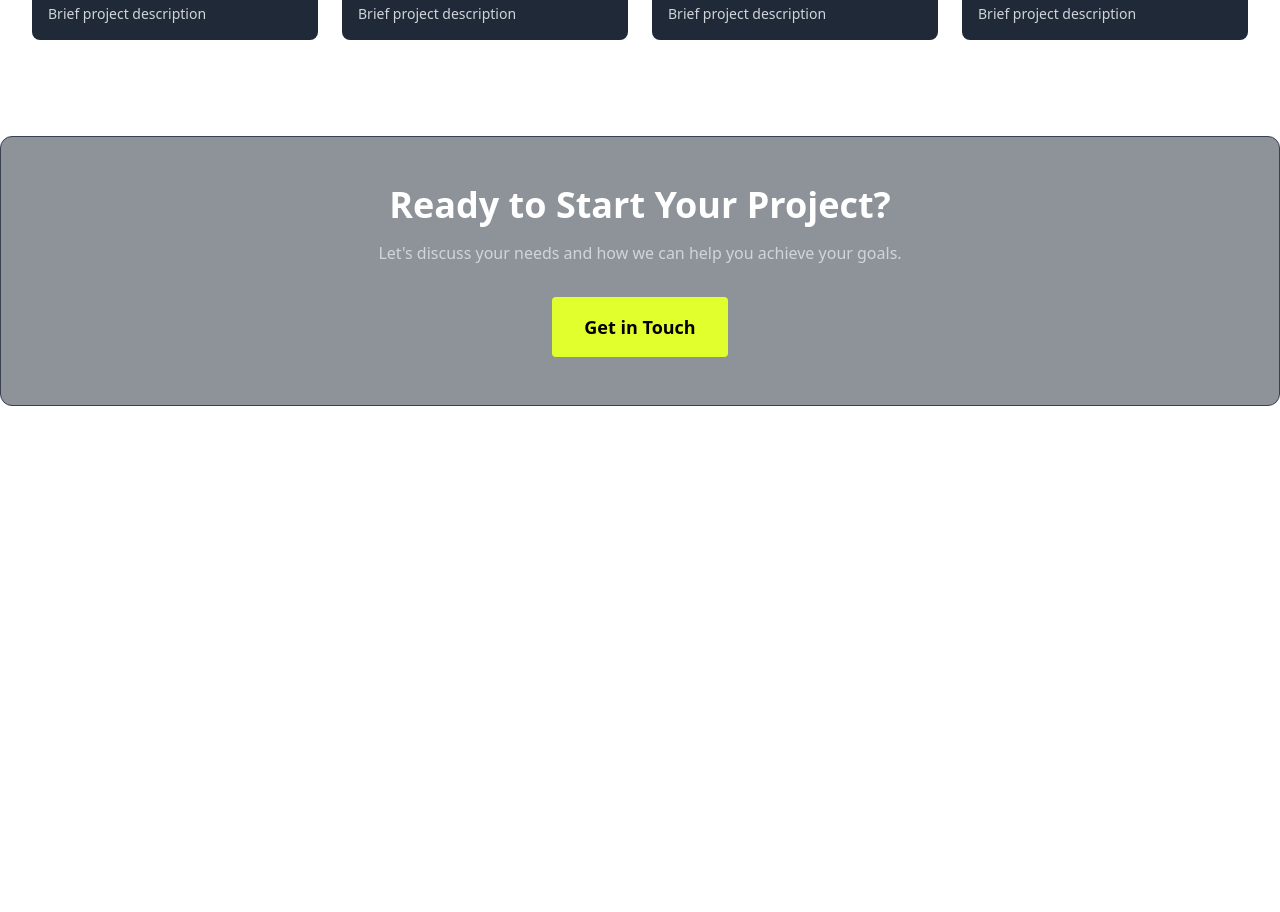
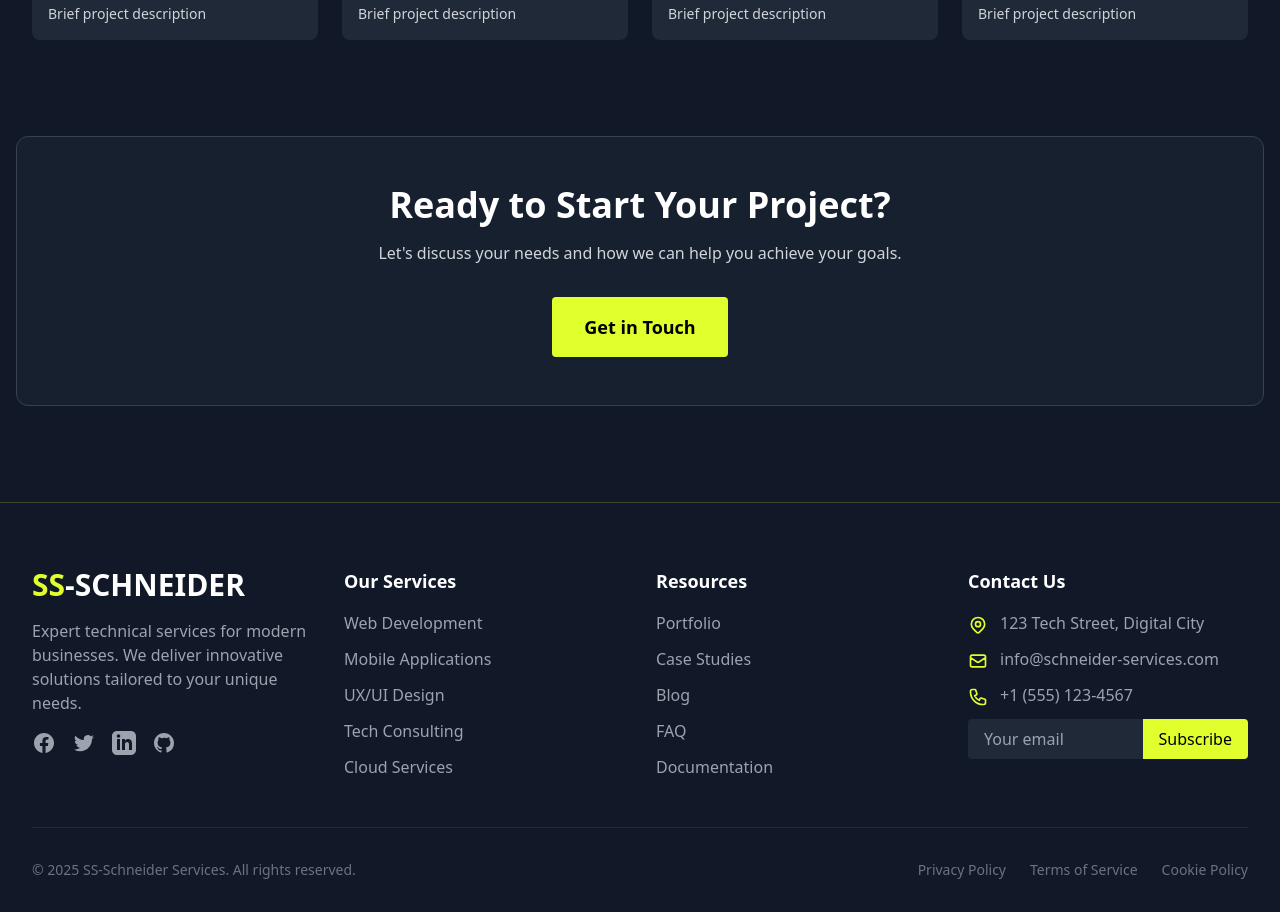
Before and after one commit to Seriousfighter/SS-SchneiderSolutions, a Nuxt app: page / in a window 1280 px wide. Shown: the part 1722-2634 px from the top of the page. Before the commit the page ends 2128 px from the top, so only its background shows below. Built offline with nearby package versions, Linux system fonts and the light colour scheme.

Commit message:
index footer y header

```diff
--- a/components/cta.vue
+++ b/components/cta.vue
@@ -1,5 +1,5 @@
 <template>
-  <div class="my-24 p-12 bg-gray-800/50 rounded-xl border border-gray-700">
+  <div class="mx-4 my-24 p-12 bg-gray-800/50 rounded-xl border border-gray-700">
     <div class="text-center">
       <h2 class="text-3xl md:text-4xl font-bold text-white mb-4">Ready to Start Your Project?</h2>
       <p class="text-gray-300 max-w-2xl mx-auto mb-8">Let's discuss your needs and how we can help you achieve your goals.</p>
--- a/components/footerlayout.vue
+++ b/components/footerlayout.vue
@@ -1,13 +1,142 @@
 <template>
-  <div>
-    <h1>footer</h1>
-  </div>
+  <footer class="bg-gray-900 border-t border-[#E1FF2D]/20 pt-16 pb-8">
+    <div class="max-w-7xl mx-auto px-4 md:px-8">
+      <!-- Footer Grid -->
+      <div class="grid grid-cols-1 md:grid-cols-2 lg:grid-cols-4 gap-8 mb-12">
+        <!-- Column 1: Logo and Info -->
+        <div>
+          <div class="mb-4">
+            <h2 class="text-3xl font-bold">
+              <span class="text-[#E1FF2D]">SS</span>
+              <span class="text-white">-SCHNEIDER</span>
+            </h2>
+          </div>
+          <p class="text-gray-400 mb-4">
+            Expert technical services for modern businesses. We deliver innovative solutions tailored to your unique needs.
+          </p>
+          <div class="flex space-x-4">
+            <a href="#" aria-label="Facebook" class="text-gray-400 hover:text-[#E1FF2D] transition-colors">
+              <svg class="w-6 h-6" fill="currentColor" viewBox="0 0 24 24" aria-hidden="true">
+                <path fill-rule="evenodd" d="M22 12c0-5.523-4.477-10-10-10S2 6.477 2 12c0 4.991 3.657 9.128 8.438 9.878v-6.987h-2.54V12h2.54V9.797c0-2.506 1.492-3.89 3.777-3.89 1.094 0 2.238.195 2.238.195v2.46h-1.26c-1.243 0-1.63.771-1.63 1.562V12h2.773l-.443 2.89h-2.33v6.988C18.343 21.128 22 16.991 22 12z" clip-rule="evenodd" />
+              </svg>
+            </a>
+            <a href="#" aria-label="Twitter" class="text-gray-400 hover:text-[#E1FF2D] transition-colors">
+              <svg class="w-6 h-6" fill="currentColor" viewBox="0 0 24 24" aria-hidden="true">
+                <path d="M8.29 20.251c7.547 0 11.675-6.253 11.675-11.675 0-.178 0-.355-.012-.53A8.348 8.348 0 0022 5.92a8.19 8.19 0 01-2.357.646 4.118 4.118 0 001.804-2.27 8.224 8.224 0 01-2.605.996 4.107 4.107 0 00-6.993 3.743 11.65 11.65 0 01-8.457-4.287 4.106 4.106 0 001.27 5.477A4.072 4.072 0 012.8 9.713v.052a4.105 4.105 0 003.292 4.022 4.095 4.095 0 01-1.853.07 4.108 4.108 0 003.834 2.85A8.233 8.233 0 012 18.407a11.616 11.616 0 006.29 1.84" />
+              </svg>
+            </a>
+            <a href="#" aria-label="LinkedIn" class="text-gray-400 hover:text-[#E1FF2D] transition-colors">
+              <svg class="w-6 h-6" fill="currentColor" viewBox="0 0 24 24" aria-hidden="true">
+                <path fill-rule="evenodd" d="M19 0h-14c-2.761 0-5 2.239-5 5v14c0 2.761 2.239 5 5 5h14c2.762 0 5-2.239 5-5v-14c0-2.761-2.238-5-5-5zm-11 19h-3v-11h3v11zm-1.5-12.268c-.966 0-1.75-.79-1.75-1.764s.784-1.764 1.75-1.764 1.75.79 1.75 1.764-.783 1.764-1.75 1.764zm13.5 12.268h-3v-5.604c0-3.368-4-3.113-4 0v5.604h-3v-11h3v1.765c1.396-2.586 7-2.777 7 2.476v6.759z" clip-rule="evenodd" />
+              </svg>
+            </a>
+            <a href="#" aria-label="GitHub" class="text-gray-400 hover:text-[#E1FF2D] transition-colors">
+              <svg class="w-6 h-6" fill="currentColor" viewBox="0 0 24 24" aria-hidden="true">
+                <path fill-rule="evenodd" d="M12 2C6.477 2 2 6.484 2 12.017c0 4.425 2.865 8.18 6.839 9.504.5.092.682-.217.682-.483 0-.237-.008-.868-.013-1.703-2.782.605-3.369-1.343-3.369-1.343-.454-1.158-1.11-1.466-1.11-1.466-.908-.62.069-.608.069-.608 1.003.07 1.531 1.032 1.531 1.032.892 1.53 2.341 1.088 2.91.832.092-.647.35-1.088.636-1.338-2.22-.253-4.555-1.113-4.555-4.951 0-1.093.39-1.988 1.029-2.688-.103-.253-.446-1.272.098-2.65 0 0 .84-.27 2.75 1.026A9.564 9.564 0 0112 6.844c.85.004 1.705.115 2.504.337 1.909-1.296 2.747-1.027 2.747-1.027.546 1.379.202 2.398.1 2.651.64.7 1.028 1.595 1.028 2.688 0 3.848-2.339 4.695-4.566 4.943.359.309.678.92.678 1.855 0 1.338-.012 2.419-.012 2.747 0 .268.18.58.688.482A10.019 10.019 0 0022 12.017C22 6.484 17.522 2 12 2z" clip-rule="evenodd" />
+              </svg>
+            </a>
+          </div>
+        </div>
+
+        <!-- Column 2: Services -->
+        <div>
+          <h3 class="text-white font-semibold text-lg mb-4">Our Services</h3>
+          <ul class="space-y-3">
+            <li>
+              <a href="#" class="text-gray-400 hover:text-[#E1FF2D] transition-colors">Web Development</a>
+            </li>
+            <li>
+              <a href="#" class="text-gray-400 hover:text-[#E1FF2D] transition-colors">Mobile Applications</a>
+            </li>
+            <li>
+              <a href="#" class="text-gray-400 hover:text-[#E1FF2D] transition-colors">UX/UI Design</a>
+            </li>
+            <li>
+              <a href="#" class="text-gray-400 hover:text-[#E1FF2D] transition-colors">Tech Consulting</a>
+            </li>
+            <li>
+              <a href="#" class="text-gray-400 hover:text-[#E1FF2D] transition-colors">Cloud Services</a>
+            </li>
+          </ul>
+        </div>
+
+        <!-- Column 3: Resources -->
+        <div>
+          <h3 class="text-white font-semibold text-lg mb-4">Resources</h3>
+          <ul class="space-y-3">
+            <li>
+              <a href="#" class="text-gray-400 hover:text-[#E1FF2D] transition-colors">Portfolio</a>
+            </li>
+            <li>
+              <a href="#" class="text-gray-400 hover:text-[#E1FF2D] transition-colors">Case Studies</a>
+            </li>
+            <li>
+              <a href="#" class="text-gray-400 hover:text-[#E1FF2D] transition-colors">Blog</a>
+            </li>
+            <li>
+              <a href="#" class="text-gray-400 hover:text-[#E1FF2D] transition-colors">FAQ</a>
+            </li>
+            <li>
+              <a href="#" class="text-gray-400 hover:text-[#E1FF2D] transition-colors">Documentation</a>
+            </li>
+          </ul>
+        </div>
+
+        <!-- Column 4: Contact -->
+        <div>
+          <h3 class="text-white font-semibold text-lg mb-4">Contact Us</h3>
+          <div class="space-y-3 text-gray-400">
+            <p class="flex items-start">
+              <svg class="w-5 h-5 text-[#E1FF2D] mr-3 mt-1 flex-shrink-0" fill="none" stroke="currentColor" viewBox="0 0 24 24" xmlns="http://www.w3.org/2000/svg">
+                <path stroke-linecap="round" stroke-linejoin="round" stroke-width="2" d="M17.657 16.657L13.414 20.9a1.998 1.998 0 01-2.827 0l-4.244-4.243a8 8 0 1111.314 0z"></path>
+                <path stroke-linecap="round" stroke-linejoin="round" stroke-width="2" d="M15 11a3 3 0 11-6 0 3 3 0 016 0z"></path>
+              </svg>
+              123 Tech Street, Digital City
+            </p>
+            <p class="flex items-start">
+              <svg class="w-5 h-5 text-[#E1FF2D] mr-3 mt-1 flex-shrink-0" fill="none" stroke="currentColor" viewBox="0 0 24 24" xmlns="http://www.w3.org/2000/svg">
+                <path stroke-linecap="round" stroke-linejoin="round" stroke-width="2" d="M3 8l7.89 5.26a2 2 0 002.22 0L21 8M5 19h14a2 2 0 002-2V7a2 2 0 00-2-2H5a2 2 0 00-2 2v10a2 2 0 002 2z"></path>
+              </svg>
+              info@schneider-services.com
+            </p>
+            <p class="flex items-start">
+              <svg class="w-5 h-5 text-[#E1FF2D] mr-3 mt-1 flex-shrink-0" fill="none" stroke="currentColor" viewBox="0 0 24 24" xmlns="http://www.w3.org/2000/svg">
+                <path stroke-linecap="round" stroke-linejoin="round" stroke-width="2" d="M3 5a2 2 0 012-2h3.28a1 1 0 01.948.684l1.498 4.493a1 1 0 01-.502 1.21l-2.257 1.13a11.042 11.042 0 005.516 5.516l1.13-2.257a1 1 0 011.21-.502l4.493 1.498a1 1 0 01.684.949V19a2 2 0 01-2 2h-1C9.716 21 3 14.284 3 6V5z"></path>
+              </svg>
+              +1 (555) 123-4567
+            </p>
+            <form class="mt-6">
+              <label for="email-subscription" class="sr-only">Email</label>
+              <div class="flex">
+                <input
+                  id="email-subscription"
+                  type="email"
+                  placeholder="Your email"
+                  class="bg-gray-800 text-gray-300 px-4 py-2 rounded-l focus:outline-none focus:ring-2 focus:ring-[#E1FF2D]/50 w-full"
+                >
+                <button
+                  type="submit"
+                  class="bg-[#E1FF2D] text-black px-4 py-2 rounded-r font-medium hover:bg-[#d4f909] transition-colors"
+                >
+                  Subscribe
+                </button>
+              </div>
+            </form>
+          </div>
+        </div>
+      </div>
+
+      <!-- Divider -->
+      <div class="border-t border-gray-800 pt-8">
+        <div class="flex flex-col md:flex-row justify-between items-center">
+          <p class="text-gray-500 text-sm">© 2025 SS-Schneider Services. All rights reserved.</p>
+          <div class="flex space-x-6 mt-4 md:mt-0">
+            <a href="#" class="text-gray-500 hover:text-[#E1FF2D] text-sm">Privacy Policy</a>
+            <a href="#" class="text-gray-500 hover:text-[#E1FF2D] text-sm">Terms of Service</a>
+            <a href="#" class="text-gray-500 hover:text-[#E1FF2D] text-sm">Cookie Policy</a>
+          </div>
+        </div>
+      </div>
+    </div>
+  </footer>
 </template>
-
-<script lang="ts" setup>
-
-</script>
-
-<style>
-
-</style>
--- a/components/hero.vue
+++ b/components/hero.vue
@@ -1,22 +1,31 @@
 <template>
-  <div class="w-full min-h-screen">
+  <div :class="[
+    'w-full transition-all duration-1000',
+    isScrolled ? 'min-h-fit' : 'min-h-screen'
+  ]">
     <!-- Hero Section -->
-    <section class="sticky top-0 z-10 min-h-screen w-full flex items-center py-8 px-4 md:px-8">
+    <section class="sticky top-0 z-10 w-full flex items-center px-4 md:px-8 overflow-hidden"
+      :class="[
+        'transition-all duration-1000 ease-in-out',
+        isScrolled ? 'min-h-0 py-4' : 'min-h-screen py-8'
+      ]">
       <div class="w-full max-w-7xl mx-auto grid grid-cols-1 md:grid-cols-2 gap-8 mt-0 lg:gap-12 items-center">
         <!-- Left Side: Content -->
         <div :class="[
-          'transition-all duration-700 ease-in-out',
+          'transition-all duration-1000 ease-out transform',
           isScrolled ? 'md:col-span-2 backdrop-blur-xl mt-0' : ''
         ]">
-          <div>
-            <h1 class="text-4xl md:text-5xl lg:text-6xl font-bold text-white mb-6">
+          <div :class="['transition-all duration-1000', isScrolled ? 'transform-none' : '']">
+            <h1 class="text-4xl md:text-5xl lg:text-6xl font-bold text-white mb-6 transition-all duration-700"
+              :class="{ 'md:text-3xl lg:text-4xl mb-4': isScrolled }">
               <span class="text-[#E1FF2D]">SS</span>-SCHNEIDER SERVICES
             </h1>
-            <p class="text-lg text-gray-300 mb-8 max-w-xl">
+            <p class="text-lg text-gray-300 mb-8 max-w-xl transition-all duration-700"
+              :class="{ 'md:text-base mb-4': isScrolled }">
               Expert technical services for modern businesses.
               We deliver innovative solutions tailored to your unique needs.
             </p>
-            <div class="flex flex-col sm:flex-row gap-4 sm:gap-6">
+            <div class="flex flex-col sm:flex-row gap-4 sm:gap-6 transition-all duration-700">
               <button class="px-6 py-3 bg-[#E1FF2D] text-black font-semibold rounded hover:bg-[#d4f909] transform hover:-translate-y-1 transition-all">
                 Our Services
               </button>
@@ -27,10 +36,12 @@
           </div>
         </div>
 
-        <!-- Right Side: Image Carousel - Will completely disappear when scrolled -->
+        <!-- Right Side: Image Carousel - Will smoothly disappear when scrolled -->
         <div :class="[
-          'transition-all duration-700 transform ease-in-out',
-          isScrolled ? 'md:opacity-0 md:translate-x-full md:invisible' : ''
+          'transition-all duration-1000 transform ease-in-out',
+          isScrolled
+            ? 'md:opacity-0 md:translate-x-1/4 md:scale-90 md:invisible md:h-0 md:w-0 md:overflow-hidden'
+            : 'md:translate-x-0 md:scale-100'
         ]">
           <!-- Carousel Container -->
           <div class="rounded-xl overflow-hidden border-2 border-[#E1FF2D]/20 aspect-square relative bg-gradient-to-br from-gray-800 to-gray-900">
@@ -39,7 +50,7 @@
               <!-- Image 1 -->
               <div
                 v-show="activeSlide === 0"
-                class="absolute inset-0 w-full h-full transition-opacity duration-500"
+                class="absolute inset-0 w-full h-full transition-opacity duration-700"
                 :class="activeSlide === 0 ? 'opacity-100' : 'opacity-0'"
               >
                 <img
@@ -53,7 +64,7 @@
               <!-- Image 2 -->
               <div
                 v-show="activeSlide === 1"
-                class="absolute inset-0 w-full h-full transition-opacity duration-500"
+                class="absolute inset-0 w-full h-full transition-opacity duration-700"
                 :class="activeSlide === 1 ? 'opacity-100' : 'opacity-0'"
               >
                 <img
@@ -67,7 +78,7 @@
               <!-- Image 3 -->
               <div
                 v-show="activeSlide === 2"
-                class="absolute inset-0 w-full h-full transition-opacity duration-500"
+                class="absolute inset-0 w-full h-full transition-opacity duration-700"
                 :class="activeSlide === 2 ? 'opacity-100' : 'opacity-0'"
               >
                 <img
@@ -160,18 +171,28 @@ function prevSlide() {
 // Auto-advance carousel
 let carouselInterval;
 
-// Scroll handler
+// Scroll handler with throttling for smoother transitions
+let lastScrollTime = 0;
 function handleScroll() {
-  // Get scroll position
-  const scrollPosition = window.scrollY || document.documentElement.scrollTop;
+  const now = Date.now();
+  if (now - lastScrollTime > 50) { // Throttle to every 50ms
+    lastScrollTime = now;
 
-  // Determine if we've scrolled enough to change layout
-  isScrolled.value = scrollPosition > 100;
+    // Get scroll position
+    const scrollPosition = window.scrollY || document.documentElement.scrollTop;
+
+    // Use smooth transition with a threshold
+    if (scrollPosition > 100 && !isScrolled.value) {
+      isScrolled.value = true;
+    } else if (scrollPosition < 50 && isScrolled.value) {
+      isScrolled.value = false;
+    }
+  }
 }
 
 onMounted(() => {
   // Add event listener
-  window.addEventListener('scroll', handleScroll);
+  window.addEventListener('scroll', handleScroll, { passive: true });
 
   // Initial scroll check (in case page loads scrolled down)
   handleScroll();
--- a/pages/index.vue
+++ b/pages/index.vue
@@ -1,5 +1,5 @@
 <template>
-  <div class="w-full bg-gray-900 min-h-[200vh]">
+  <div class="w-full bg-gray-900 ">
     <hero />
     <weDoPortfolio />
     <cta />
```
